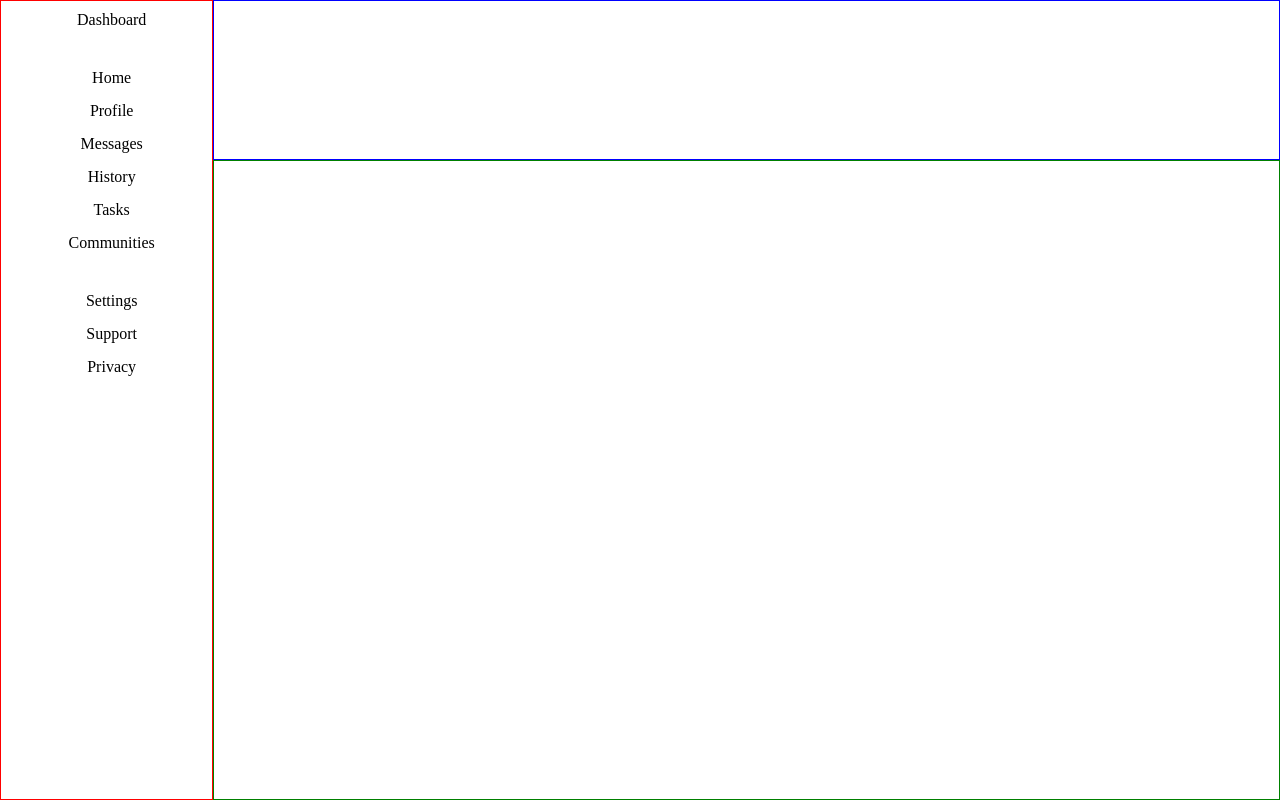
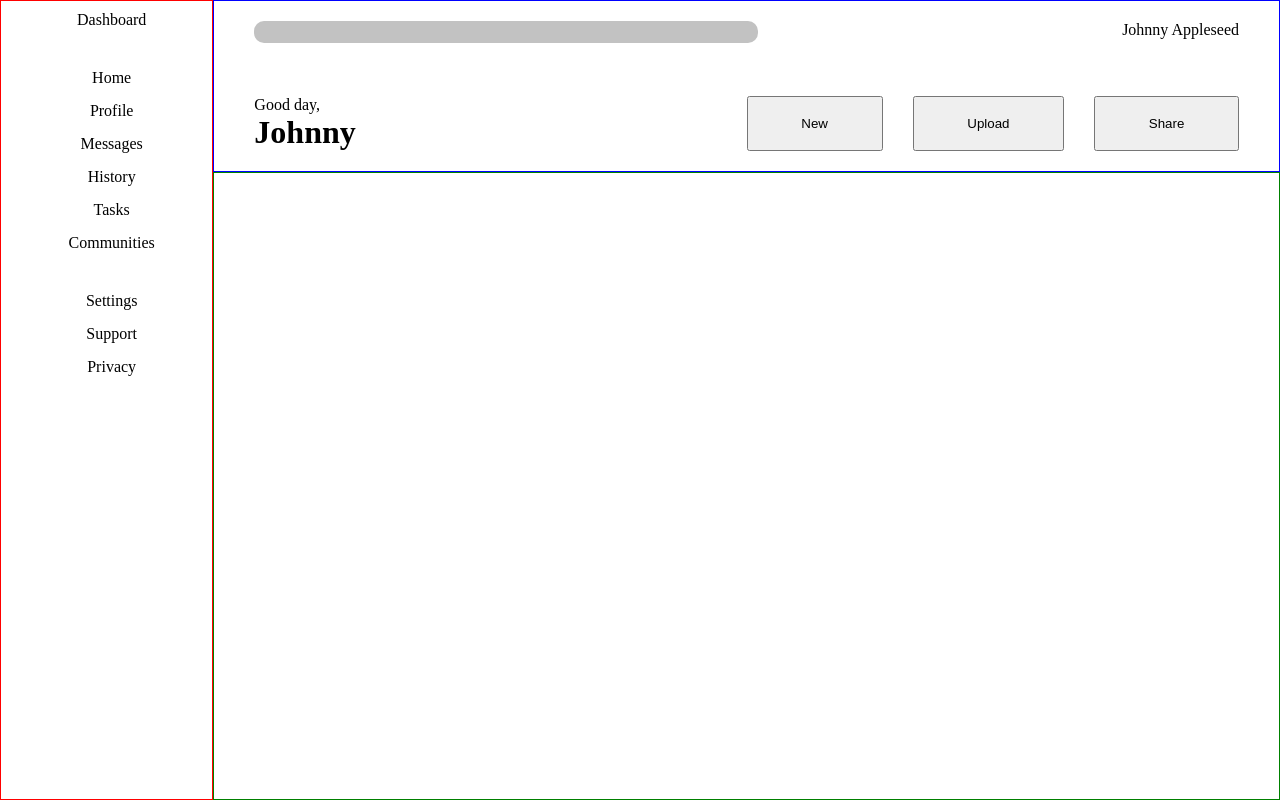
Before and after one commit to Xethyr/Admin-Dashboard, a plain HTML site: page index.html in a window 1280 px wide. Drawn offline with Linux system fonts and the light colour scheme.

Commit message:
Styled heading, buttons still need to be resized.

```diff
--- a/index.html
+++ b/index.html
@@ -8,7 +8,22 @@
     </head>
     <body>
         <div class="container">
-            <div class="header"></div>
+            <div class="header">
+                <div class="upper">
+                    <input type="text" id="searchbar" />
+                    <div class="avatar">Johnny Appleseed</div>
+                </div>
+                <div class="lower">
+                    <div class="greeting">
+                        Good day, <br /><span class="bold-large">Johnny</span>
+                    </div>
+                    <div class="socials">
+                        <button>New</button>
+                        <button>Upload</button>
+                        <button>Share</button>
+                    </div>
+                </div>
+            </div>
             <div class="sidebar">
                 <div class="title">Dashboard</div>
                 <div class="main-nav">
--- a/style.css
+++ b/style.css
@@ -37,6 +37,45 @@ body, html {
 .header {
     border: 1px solid blue;
     grid-area: 1 / 2 / 2 / 3;
+    display: grid;
+    grid-template-rows: 1fr 1fr;
+    padding: 20px 40px;
+    gap: 20px;
+}
+
+.upper {
+    display: grid;
+    grid-template-columns: 2fr 1fr;
+}
+
+.lower {
+    display: grid;
+    grid-template-columns: 1fr 1fr;
+}
+
+.avatar {
+    text-align: end;
+}
+
+.socials {
+    text-align: end;
+    display: grid;
+    gap: 30px;
+    grid-auto-flow: column;
+}
+
+#searchbar {
+    height: 20px;
+    border: none;
+    outline: none;
+    background-color: hsl(0, 0%, 76%);
+    width: 500px;
+    border-radius: 10px;
+}
+
+.bold-large {
+    font-size: 2rem;
+    font-weight: bold;
 }
 
 .main {
```
